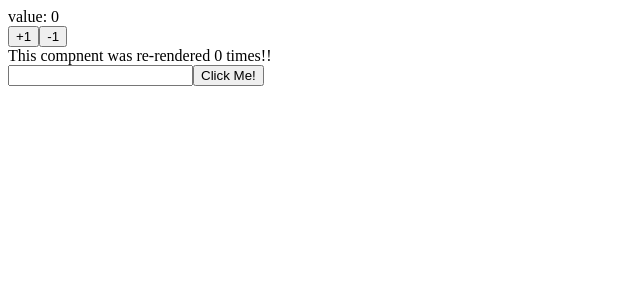
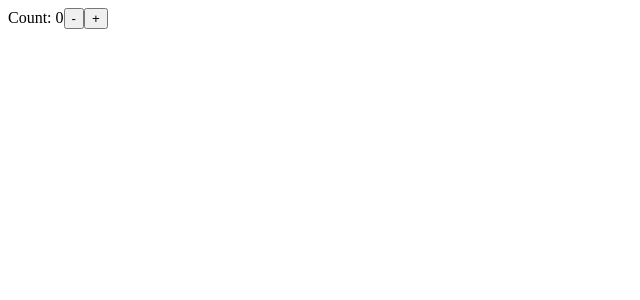
Before and after one commit to okadakaz/react-starter-kit-in-typescript-with-node-v12.14.1-1.5, a React (Create React App) app: page / in a window 1280 px wide. Shown: the top 300 px of the page, without its empty margins (0-640 px from the left). Built offline with nearby package versions, Linux system fonts and the light colour scheme; the HTML template or start-up script is replaced by a standard one.

Commit message:
add lesson72 files

```diff
--- a/src/App.tsx
+++ b/src/App.tsx
@@ -1,5 +1,5 @@
 import React from 'react';
-import Counter from './Counter';
+import CounterWithReducer from './CounterWithReducer';
 
 interface AppProps {
   message?: string;
@@ -8,7 +8,7 @@
 const App: React.FunctionComponent<AppProps> = ({message}) => {
   return (
   <div>
-    <Counter />
+    <CounterWithReducer />
   </div>
   )
 };
--- /dev/null
+++ b/src/CounterWithReducer.tsx
@@ -0,0 +1,27 @@
+import React, {useReducer} from 'react';
+
+const initialState = {count: 0};
+
+function reducer(state: any, action: any) {
+  switch (action.type) {
+    case 'increment':
+      return {count: state.count + 1};
+    case 'decrement':
+      return {count: state.count - 1};
+    default:
+      throw new Error();
+  }
+}
+
+function CounterWithReducer() {
+  const [state, dispatch] = useReducer(reducer, initialState);
+  return (
+    <>
+      Count: {state.count}
+      <button onClick={() => dispatch({type: 'decrement'})}>-</button>
+      <button onClick={() => dispatch({type: 'increment'})}>+</button>
+    </>
+  );
+}
+
+export default CounterWithReducer;
```
